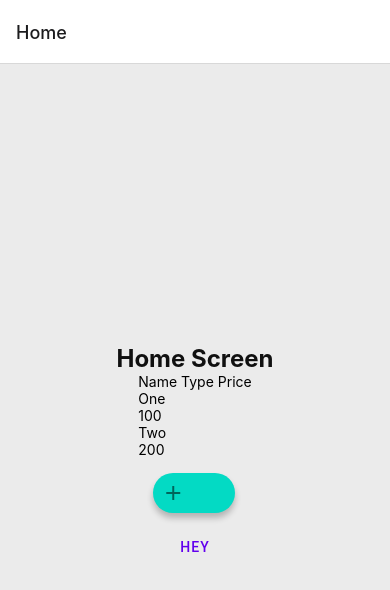
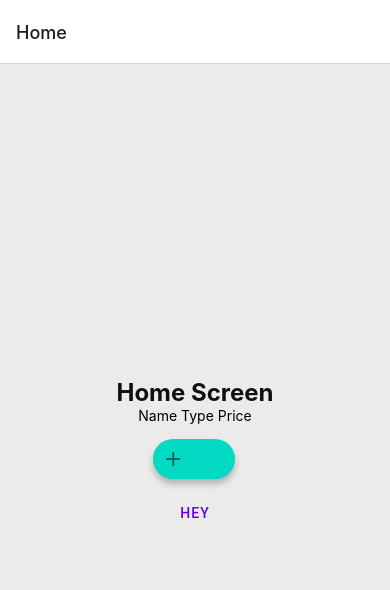
Before and after one commit to jjtsai0907/react-native-au20, a React Native app: screen /Home in a window 390 px wide. Shown: the top 590 px of the page. Built offline with nearby package versions, Linux system fonts and the light colour scheme.

Commit message:
Able to display ProductSaved in HomeS

```diff
--- a/HomeScreen.tsx
+++ b/HomeScreen.tsx
@@ -8,14 +8,14 @@ import Item from "./Item";
 
 const HomeScreen: React.FC = (props: any) => {
   const [value, setValue] = useState("");
-  const [product, setProduct] = useState<Product>();
+  const [product, setProduct] = useState<Product[] | null>(null);
 
   const getProductValue = async () => {
     try {
       await AsyncStorage.getItem("product").then((result) => {
         if (result != null) {
-          let jsonObject = JSON.parse(result!);
-          setProduct(jsonObject);
+          let jsonObject: Product = JSON.parse(result!);
+          setProduct([jsonObject]);
           alert("product: " + product);
           alert("Name: " + jsonObject.name + "  Price: " + jsonObject.price);
         } else {
@@ -35,7 +35,7 @@ const HomeScreen: React.FC = (props: any) => {
         <Text>Name Type Price</Text>
 
         <FlatList
-          data={Products}
+          data={product}
           renderItem={({ item }) => (
             <Item
               id={item.id}
```
